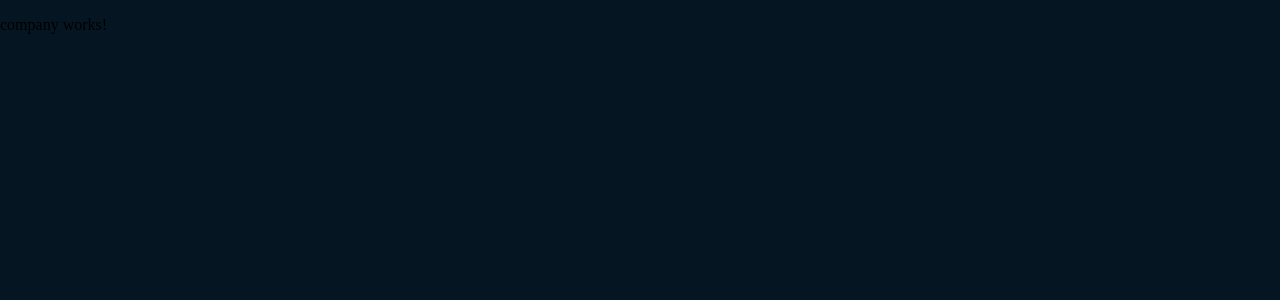
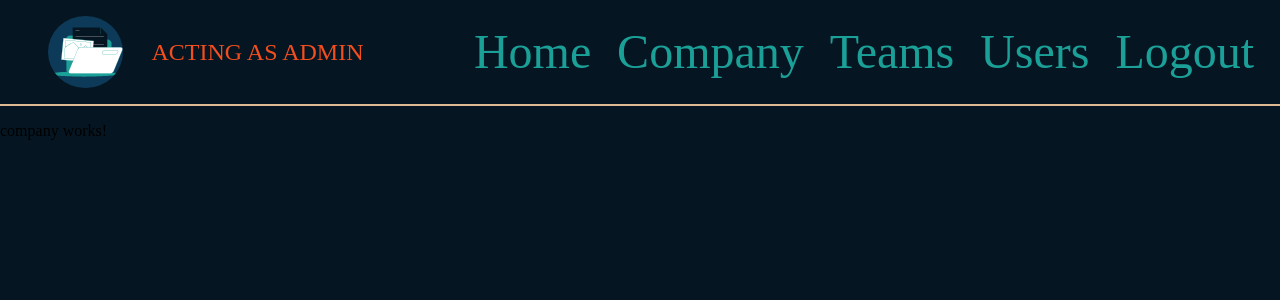
Before and after one commit to MRowan121/company-portal, an Angular app in the folder frontend/: page /select-company in a window 1280 px wide. Shown: the top 300 px of the page. Built offline with nearby package versions, Linux system fonts and the light colour scheme.

Commit message:
Add nav bar to various component pages

```diff
--- a/frontend/src/app/Components/nav-bar/nav-bar.component.css
+++ b/frontend/src/app/Components/nav-bar/nav-bar.component.css
@@ -10,6 +10,7 @@
   align-items: center;
   display: flex;
   margin-left: 2rem;
+  cursor: pointer;
 }
 
 img {
--- a/frontend/src/app/Components/nav-bar/nav-bar.component.html
+++ b/frontend/src/app/Components/nav-bar/nav-bar.component.html
@@ -1,5 +1,5 @@
 <div class="nav">
-  <div class="img-container">
+  <div class="img-container" routerLink="/announcements">
     <img src="assets/home-icon.svg" />
   </div>
   <h2 class="active-user">ACTING AS ADMIN</h2>
--- a/frontend/src/app/company/company.component.html
+++ b/frontend/src/app/company/company.component.html
@@ -1 +1,2 @@
+<app-nav-bar></app-nav-bar>
 <p>company works!</p>
--- a/frontend/src/app/projects/projects.component.html
+++ b/frontend/src/app/projects/projects.component.html
@@ -1 +1,2 @@
+<app-nav-bar></app-nav-bar>
 <p>projects works!</p>
--- a/frontend/src/app/teams/teams.component.html
+++ b/frontend/src/app/teams/teams.component.html
@@ -1 +1,2 @@
+<app-nav-bar></app-nav-bar>
 <p>teams works!</p>
--- a/frontend/src/app/user-registry/user-registry.component.html
+++ b/frontend/src/app/user-registry/user-registry.component.html
@@ -1 +1,2 @@
+<app-nav-bar></app-nav-bar>
 <p>user-registry works!</p>
```
